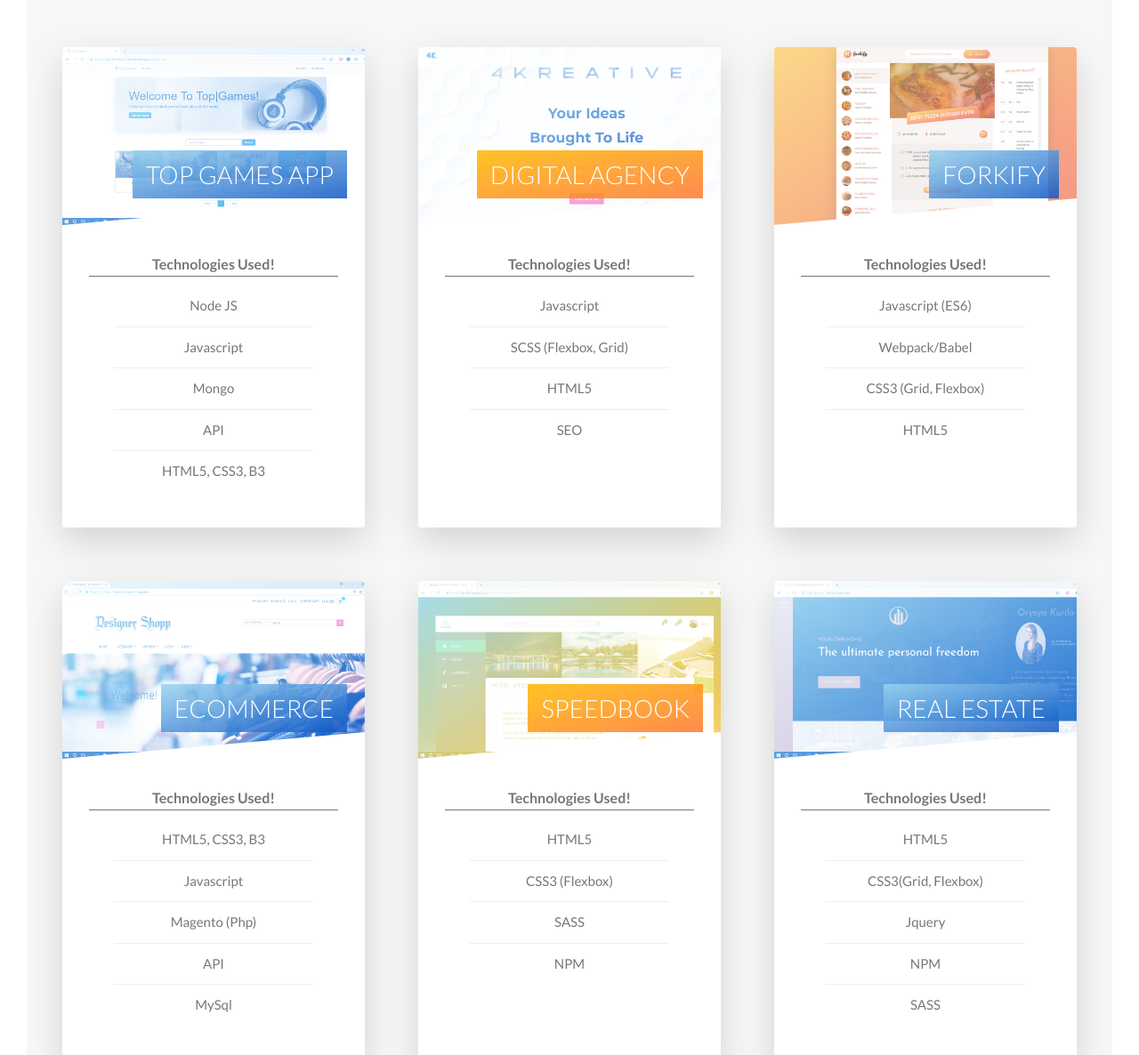
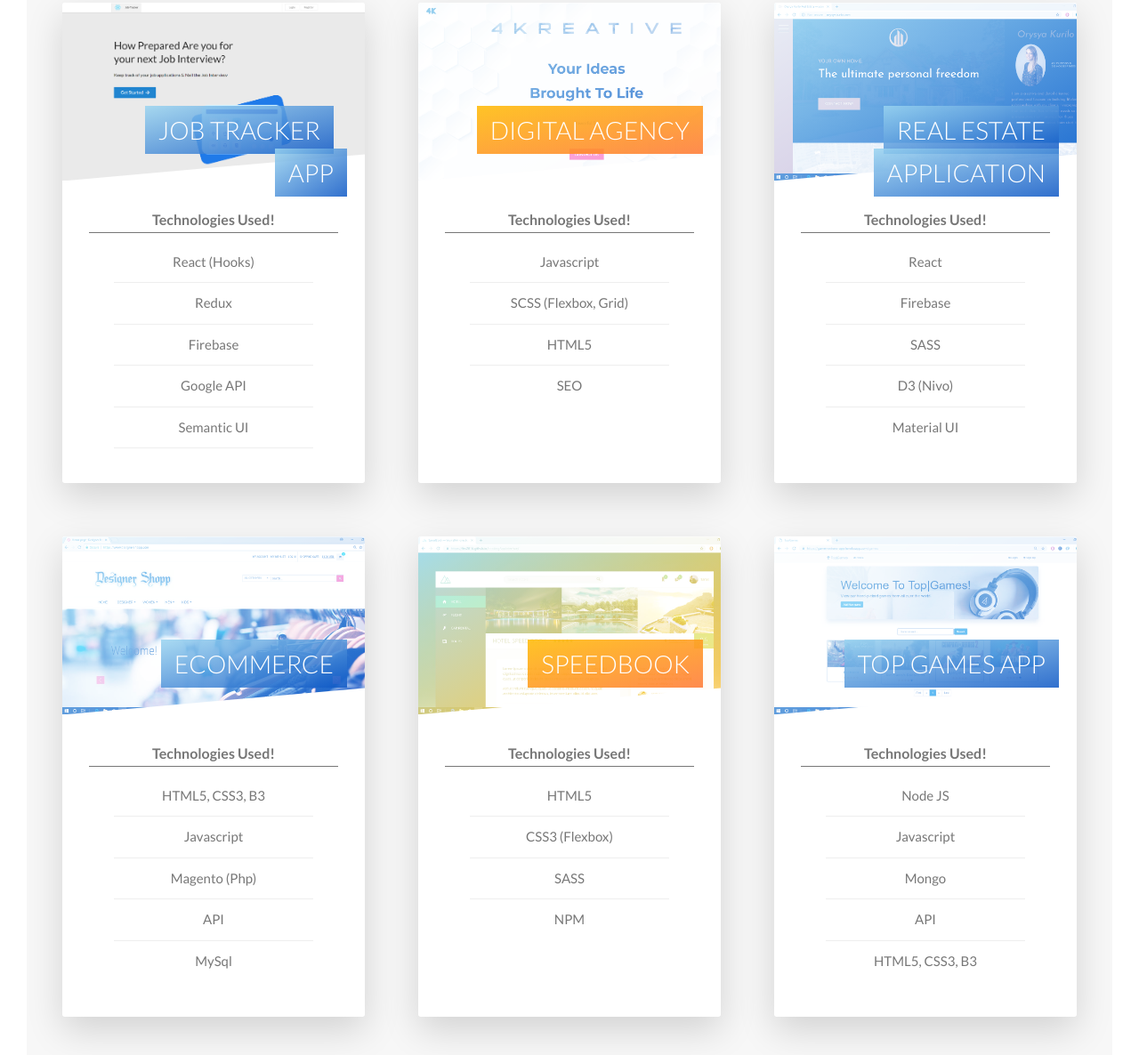
Before and after one commit to flex2016/Portfolio, a website: page index.html in a window 1280 px wide. Shown: the part 2646-3832 px from the top of the page at 89% size. Drawn offline with Linux system fonts and the light colour scheme.

Commit message:
updated project section

```diff
--- a/index.html
+++ b/index.html
@@ -982,12 +982,12 @@
           <div class="col-1-of-3">
             <div class="card">
               <div class="card__side card__side--front">
-                <div class="card__picture card__picture--1">
+                <div class="card__picture card__picture--3">
                   &nbsp;
                 </div>
                 <h4 class="card__heading">
                   <span class="card__heading-span card__heading-span--2"
-                    >Top Games APP</span
+                    >Job Tracker App</span
                   >
                 </h4>
                 <div class="card__details">
@@ -995,11 +995,12 @@
                     Technologies Used!
                   </h2>
                   <ul>
-                    <li>Node JS</li>
-                    <li>Javascript</li>
-                    <li>Mongo</li>
-                    <li>API</li>
-                    <li>HTML5, CSS3, B3</li>
+                    <li>React (Hooks)</li>
+                    <li>Redux</li>
+                    <li>Firebase</li>
+                    <li>Google API</li>
+                    <li>Semantic UI</li>
+                    <li></li>
                   </ul>
                 </div>
               </div>
@@ -1007,21 +1008,22 @@
                 <div class="card__cta">
                   <div class="card__description-box">
                     <p class="card__description">
-                      Review, Comment, Share Top Games
+                      Track your job Applications so you are ready for the
+                      interview.
                     </p>
-                    <p class="card__description--small">Top Games Review</p>
+                    <p class="card__description--small">Application</p>
                   </div>
                   <a
-                    href="https://game-reviews-app.herokuapp.com/"
+                    href="https://jobtracker.tk/"
                     target="_blank"
                     class="btn btn--white u-margin-bottom-medium"
                     >Visit Site!</a
                   >
                   <a
-                    href="https://github.com/flex2016/GameReviewApp-Node.js"
+                    href="https://github.com/flex2016"
                     target="_blank"
                     class="btn btn--white fab fa-github"
-                    >View On GitHub</a
+                    >Private Repo</a
                   >
                 </div>
               </div>
@@ -1078,12 +1080,12 @@
           <div class="col-1-of-3">
             <div class="card">
               <div class="card__side card__side--front">
-                <div class="card__picture card__picture--3">
+                <div class="card__picture card__picture--6">
                   &nbsp;
                 </div>
                 <h4 class="card__heading">
                   <span class="card__heading-span card__heading-span--2"
-                    >Forkify</span
+                    >Real Estate Application</span
                   >
                 </h4>
                 <div class="card__details">
@@ -1091,33 +1093,28 @@
                     Technologies Used!
                   </h2>
                   <ul>
-                    <li>Javascript (ES6)</li>
-                    <li>Webpack/Babel</li>
-                    <li>CSS3 (Grid, Flexbox)</li>
-                    <li>HTML5</li>
+                    <li>React</li>
+                    <li>Firebase</li>
+                    <li>SASS</li>
+                    <li>D3 (Nivo)</li>
+                    <li>Material UI</li>
                   </ul>
                 </div>
               </div>
               <div class="card__side card__side--back card__side--back-1">
                 <div class="card__cta">
                   <div class="card__description-box">
-                    <p class="card__description">
-                      User Can Search Any Recipe, View Ingredients And Add Them
-                      To Their Shopping Cart.
-                    </p>
-                    <p class="card__description--small">Application</p>
+                    <p class="card__description">Real Estate</p>
+                    <p class="card__description--small">Orysyakurilo.com</p>
                   </div>
                   <a
-                    href="https://forkify.ga/"
+                    href="http://orysyakurilo.com/"
                     target="_blank"
                     class="btn btn--white u-margin-bottom-medium"
                     >Visit Site!</a
                   >
-                  <a
-                    href="https://github.com/flex2016/recipeJsApp"
-                    target="_blank"
-                    class="btn btn--white fab fa-github"
-                    >View On GitHub</a
+                  <a href="#" target="_blank" class="btn btn--white not-active"
+                    >Private Repo</a
                   >
                 </div>
               </div>
@@ -1221,12 +1218,12 @@
           <div class="col-1-of-3">
             <div class="card">
               <div class="card__side card__side--front">
-                <div class="card__picture card__picture--6">
+                <div class="card__picture card__picture--1">
                   &nbsp;
                 </div>
                 <h4 class="card__heading">
                   <span class="card__heading-span card__heading-span--2"
-                    >Real Estate</span
+                    >Top Games APP</span
                   >
                 </h4>
                 <div class="card__details">
@@ -1234,28 +1231,33 @@
                     Technologies Used!
                   </h2>
                   <ul>
-                    <li>HTML5</li>
-                    <li>CSS3(Grid, Flexbox)</li>
-                    <li>Jquery</li>
-                    <li>NPM</li>
-                    <li>SASS</li>
+                    <li>Node JS</li>
+                    <li>Javascript</li>
+                    <li>Mongo</li>
+                    <li>API</li>
+                    <li>HTML5, CSS3, B3</li>
                   </ul>
                 </div>
               </div>
               <div class="card__side card__side--back card__side--back-1">
                 <div class="card__cta">
                   <div class="card__description-box">
-                    <p class="card__description">Real Estate</p>
-                    <p class="card__description--small">Orysyakurilo.com</p>
+                    <p class="card__description">
+                      Review, Comment, Share Top Games
+                    </p>
+                    <p class="card__description--small">Top Games Review</p>
                   </div>
                   <a
-                    href="http://orysyakurilo.com/"
+                    href="https://game-reviews-app.herokuapp.com/"
                     target="_blank"
                     class="btn btn--white u-margin-bottom-medium"
                     >Visit Site!</a
                   >
-                  <a href="#" target="_blank" class="btn btn--white not-active"
-                    >Private Repo</a
+                  <a
+                    href="https://github.com/flex2016/GameReviewApp-Node.js"
+                    target="_blank"
+                    class="btn btn--white fab fa-github"
+                    >View On GitHub</a
                   >
                 </div>
               </div>
--- a/sass/components/_card.scss
+++ b/sass/components/_card.scss
@@ -89,7 +89,7 @@
     }
 
     &--3 {
-      background-image: url(../img/forkify.jpg);
+      background-image: url(../img/jobTracker.png);
     }
 
     &--4 {
```
Also changed, not shown: css/style.css, img/jobTracker.png (added).
